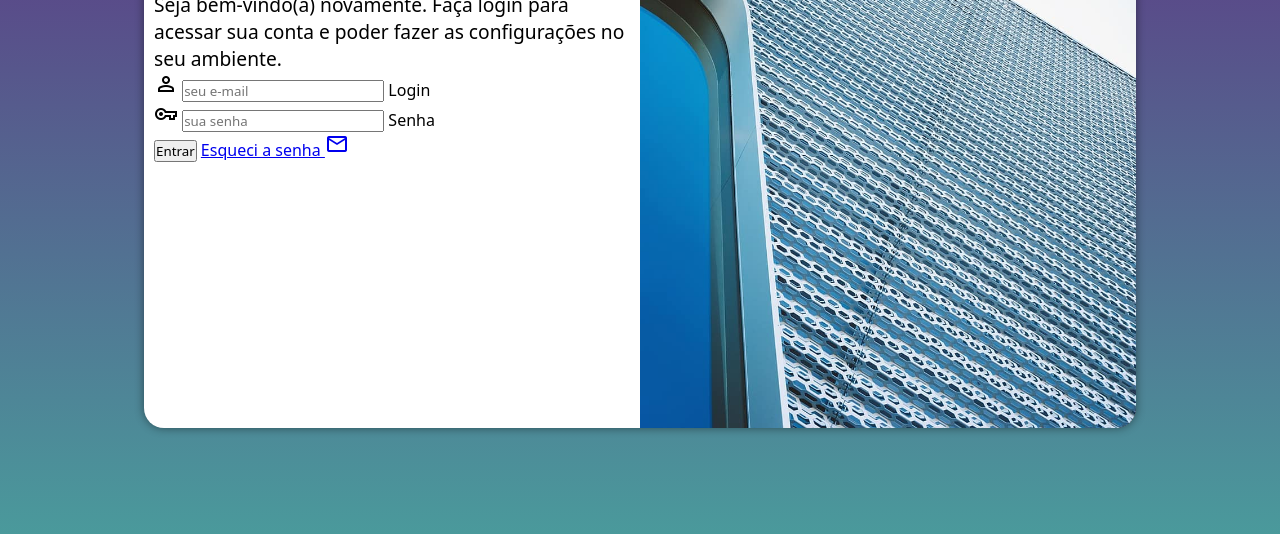
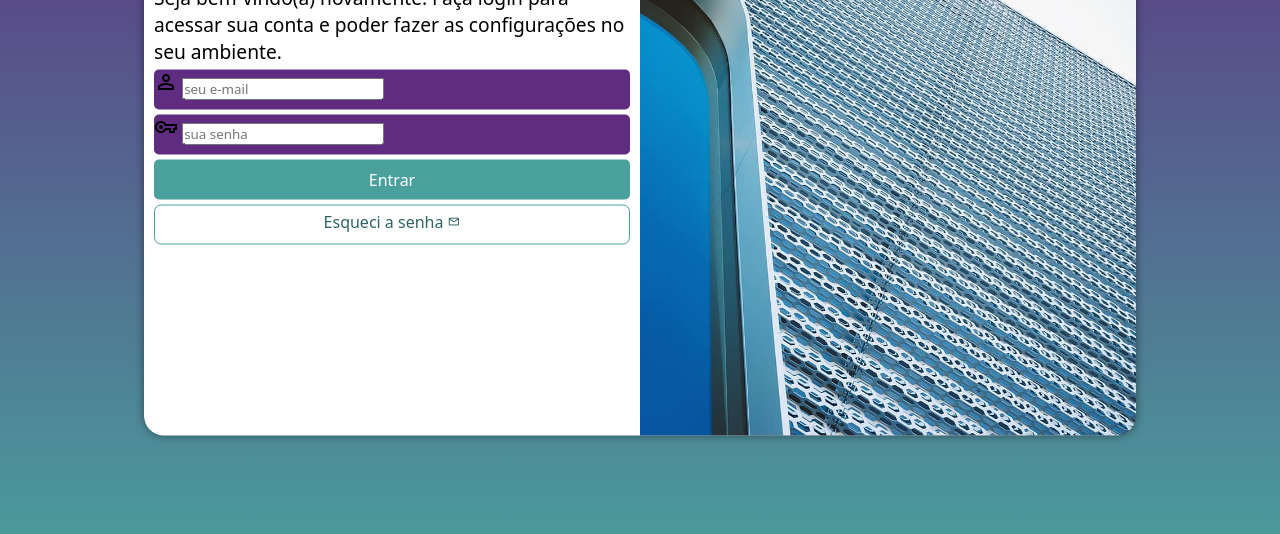
Before and after one commit to ranna-silva/projeto-login, a plain HTML site: page index.html in a window 1280 px wide. Shown: the part 222-756 px from the top of the page. Drawn offline with nearby package versions, Linux system fonts and the light colour scheme.

Commit message:
atualizei o formulario

```diff
--- a/estilos/style.css
+++ b/estilos/style.css
@@ -33,8 +33,8 @@ section#login {
     overflow: hidden;
 
     background-color: white;
-    width: 260px;
-    height: 500px;
+    width: 255px;
+    height: 515px;
     border-radius: 20px;
     box-shadow: 0px 0px 10px rgba(0, 0, 0, 0.450);
 
@@ -63,3 +63,55 @@ div#formulario > h1 {
 div#formulario > p {
     font-size: 0.8em;
 }
+
+form > div.campo {
+    background-color: #5f2c82;
+    display: block;
+    width: 100%;
+    height: 40px;
+    border-radius: 5px;
+    margin: 5px 0px;
+}
+
+div.campo > label {
+    display: none;
+}
+
+form > input[type=submit] {
+    display: block;
+    font-size: 1em;
+    width: 100%;
+    height: 40px;
+    background-color: #49a09d;
+    color: white;
+    border: none;
+    border-radius: 5px;
+    cursor: pointer;
+}
+
+form > input[type=submit]:hover {
+    background-color: #2d6462;
+}
+
+form > a.botao {
+    display: block;
+    text-align: center;
+    font-size: 1em;
+    width: 100%;
+    height: 40px;
+    padding-top: 5px;
+    margin-top: 5px;
+    background-color: white;
+    color: #2d6462;
+    border: 1px solid #49a09d;
+    border-radius: 7px;
+    text-decoration: none;
+}
+
+form > a.botao:hover {
+    background-color: #6cd3cf;
+}
+
+form > a.botao > span {
+    font-size: 0.8em;
+}
--- a/index.html
+++ b/index.html
@@ -29,7 +29,7 @@
                         <label for="isenha">Senha</label>
                     </div>
                     <input type="submit" value="Entrar">
-                    <a href="esqueci.html">
+                    <a href="esqueci.html" class="botao">
                         Esqueci a senha <span class="material-symbols-outlined">mail</span>
                     </a>
                 </form>
```
